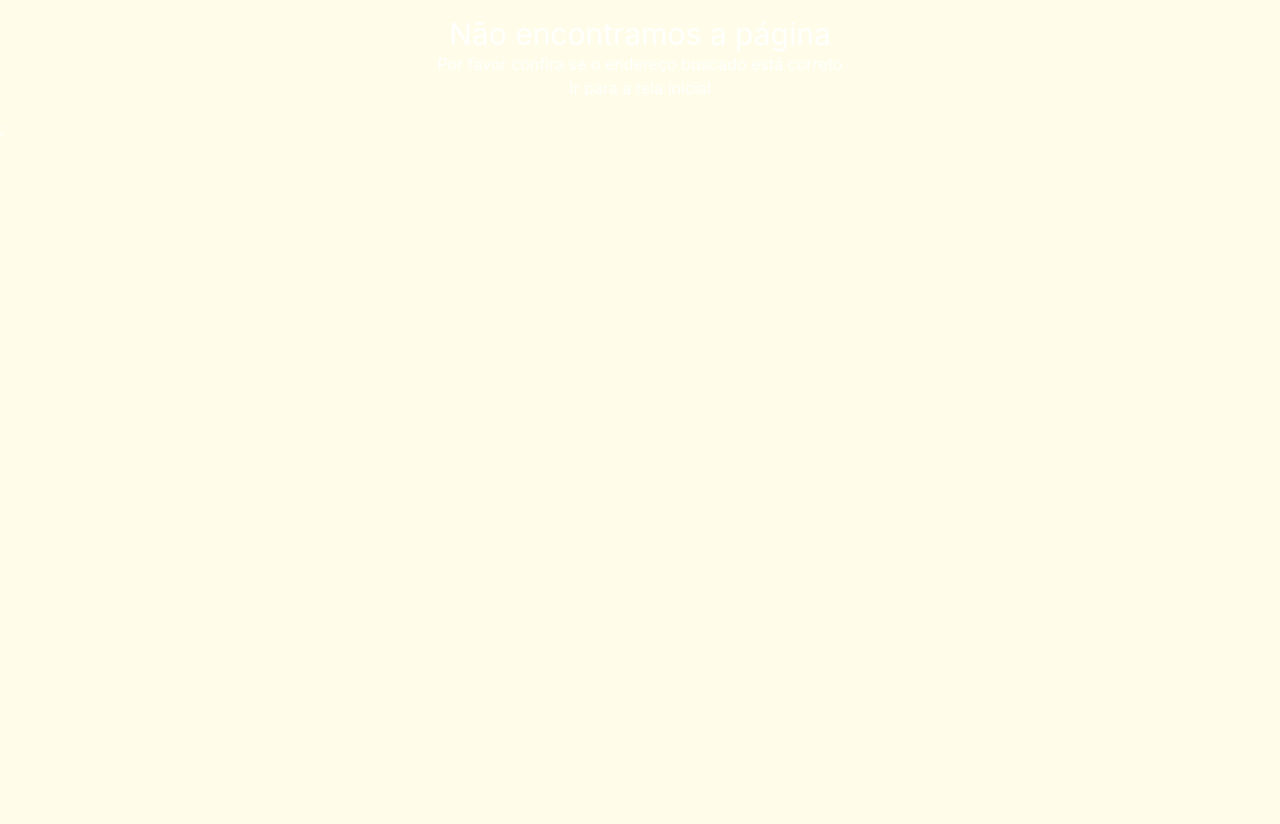
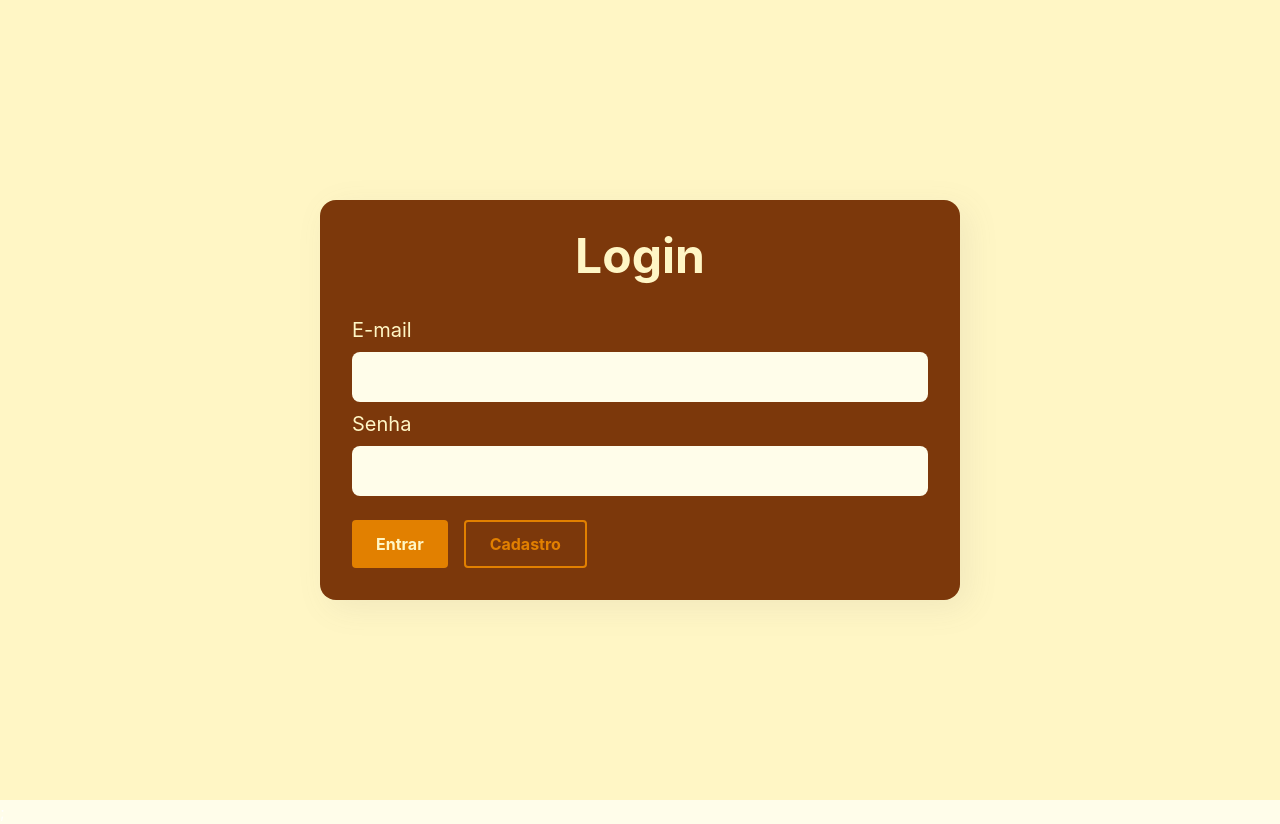
Before and after one commit to GitGame-Repositorio/FrontEnd-Web, a React (Vite) app: page /login in a window 1280 px wide. Before the commit the page ends 800 px from the top, so only its background shows below. Built offline with nearby package versions, Linux system fonts and the light colour scheme; no server answers.

Commit message:
Add Login page

```diff
--- a/package.json
+++ b/package.json
@@ -17,7 +17,7 @@
     "react-dom": "^18.2.0",
     "react-hook-form": "^7.46.1",
     "react-router-dom": "^6.22.3",
-    "yup": "^1.2.0"
+    "zod": "^3.23.4"
   },
   "devDependencies": {
     "@types/js-cookie": "^3.0.6",
--- a/src/AuthContext.tsx
+++ b/src/AuthContext.tsx
@@ -26,7 +26,6 @@ export const AuthContextProvider = ({ children }: ContextProps) => {
   const [isLoading, setIsLoading] = useState(true);
 
   const login = (token: string) => {
-    setUser(user);
     Cookies.set("token", token);
     api.defaults.headers.common.Authorization = `Bearer ${token}`;
   };
--- /dev/null
+++ b/src/components/Input.tsx
@@ -0,0 +1,21 @@
+import { forwardRef } from "react";
+import { FieldError } from "react-hook-form";
+
+type InputProps = {
+  label: string;
+  error: FieldError | undefined;
+};
+
+export const Input = forwardRef(
+  ({ label, error, ...rest }: InputProps, ref) => {
+    const classInput = "h-[3.125rem] w-full bg-primary px-4 rounded-lg text-black";
+
+    return (
+      <div className="space-y-2">
+        <h1 className="text-xl">{label}</h1>
+        <input className={classInput} required ref={ref} {...rest} />
+        {error && <p className="text-tertiary">{error.message}</p>}
+      </div>
+    );
+  }
+);
--- a/src/components/landingPage/Nav.tsx
+++ b/src/components/landingPage/Nav.tsx
@@ -1,3 +1,5 @@
+import { Link } from "react-router-dom";
+
 export const Nav = () => {
   const classLink = "text-xs h-20 relative content-center nav-link";
   return (
@@ -18,9 +20,9 @@ export const Nav = () => {
           </div>
         </div>
         <div className="content-center">
-          <button className="btn bg-primary-50 text-primary-600">
+          <Link to="/login" className="btn bg-primary-50 text-primary-600">
             FAZER LOGIN
-          </button>
+          </Link>
         </div>
       </div>
     </nav>
--- a/src/components/modal/Modal.tsx
+++ b/src/components/modal/Modal.tsx
@@ -20,7 +20,7 @@ export const Modal = ({ callbackClose, isVisible, children }: ModalProps) => {
   return (
     <div
       name="modal-page"
-      className={`modal-page opacity-100 visible duration-200 ease-linear bg-gray-600 opacity-65 fixed inset-0 h-screen content-center transition-modal`}
+      className={`modal-page visible duration-200 ease-linear bg-primary-950 bg-opacity-90 fixed inset-0 h-screen content-center transition-modal`}
       onClick={onClickPage}
     >
       <div className="bg-white p-4 gap-2 shadow-common rounded-xl w-[90%] max-w-lg text-primary-950 flex flex-col gap-1.5">
--- a/src/index.css
+++ b/src/index.css
@@ -48,6 +48,18 @@
     @apply py-3 px-6 rounded text-xs;
   }
 
+  .btn-primary {
+    @apply text-base font-bold;
+  }
+
+  .title {
+    @apply flex justify-center text-center text-5xl font-bold;
+  }
+
+  .form-style {
+    @apply space-y-9 p-8 rounded-2xl max-w-[40rem] w-full bg-primary-900 text-primary-100 shadow-common
+  }
+
   .content-center {
     @apply flex justify-center items-center;
   }
--- /dev/null
+++ b/src/pages/Login.tsx
@@ -0,0 +1,97 @@
+import { useForm } from "react-hook-form";
+import { zodResolver } from "@hookform/resolvers/zod";
+import { z } from "zod";
+import { useAuth } from "../AuthContext.js";
+
+import { Input } from "../components/Input.js";
+import { api } from "../api.js";
+import { Link } from "react-router-dom";
+import { AxiosError } from "axios";
+
+const schema = z.object({
+  email: z.string().email(),
+  password: z.string(),
+});
+
+type LoginScheme = z.infer<typeof schema>;
+
+export const Login = () => {
+  const {
+    register,
+    handleSubmit,
+    formState: { errors },
+    setError,
+  } = useForm<LoginScheme>({ resolver: zodResolver(schema) });
+
+  const { login: registerToken } = useAuth();
+
+  const callbackLogin = async (fields: LoginScheme) => {
+    try {
+      const response = await api.post<LoginScheme>("/login", fields);
+      const { token } = response.data;
+
+      if (token) {
+        registerToken(token);
+        window.location.reload();
+      }
+    } catch (error) {
+      if (error instanceof AxiosError) {
+        if (error.response?.status === 401) {
+          const config = {
+            type: "customn",
+            message: "Usuário ou senha incorreto",
+          };
+          setError("email", config);
+          setError("password", config);
+        }
+      }
+    }
+  };
+
+  return (
+    <main className="h-screen w-full content-center bg-primary-100">
+      <div className="form-style">
+        <h1 className="title">Login</h1>
+        <form
+          noValidate
+          className="space-y-2"
+          onSubmit={handleSubmit(callbackLogin)}
+        >
+          <Input
+            max="125"
+            type="email"
+            label="E-mail"
+            data-cy="login-email"
+            error={errors.email}
+            {...register("email")}
+          />
+
+          <Input
+            max="125"
+            label="Senha"
+            type="password"
+            data-cy="login-password"
+            error={errors.password}
+            {...register("password")}
+          />
+
+          <div className="space-x-4 pt-4">
+            <button
+              className="btn btn-primary bg-primary-600 text-primary-100 duration-300 hover:bg-primary-700"
+              data-cy="login-redirect_register"
+            >
+              Entrar
+            </button>
+            <Link
+              to="/register"
+              className="btn btn-primary border-2 border-solid border-primary-600 text-primary-600 duration-300 hover:bg-primary-700 hover:border-primary-700 hover:text-primary-100"
+              data-cy="login-save"
+            >
+              Cadastro
+            </Link>
+          </div>
+        </form>
+      </div>
+    </main>
+  );
+};
--- a/tailwind.config.js
+++ b/tailwind.config.js
@@ -5,18 +5,28 @@ export default {
     extend: {
       colors: {
         primary: {
-          50: "#FFFDEA",
-          100: "#FFF6C5",
-          600: "#E28000",
+          DEFAULT: "#FFFDEA",
+          50: "#fffdea",
+          100: "#fff6c5",
+          200: "#ffed85",
+          300: "#ffde46",
+          400: "#ffcb1b",
+          500: "#f7a400",
+          600: "#e28000",
+          700: "#bb5902",
           800: "#984408",
-          900: "#7C380B",
-          950: "#481C00"
-        }
+          900: "#7c380b",
+          950: "#481c00",
+        },
+        tertiary: "#EF233C",
       },
       transitionProperty: {
-        'modal': 'opacity',
-      }
+        modal: "opacity",
+      },
+    },
+    boxShadow: {
+      common: "8px 8px 32px rgba(114, 114, 114, 0.1)",
     },
   },
   plugins: [],
-}
+};
```
Also changed, not shown: src/router.tsx (+10 -10 lines), 1 other file (tests, documents, lock files or other folders).
